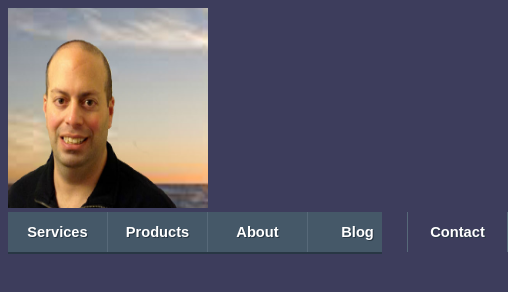
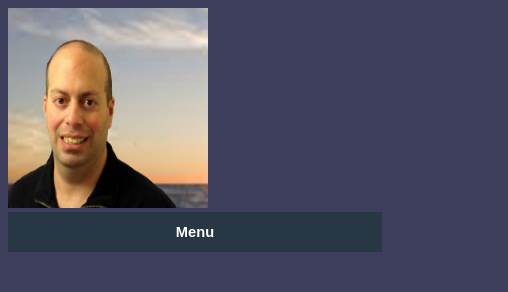
Before and after one commit to williger/willypage, a plain HTML site: page index.htm in a window 390 px wide. Shown: the whole page, 508 px wide, since content can reach past the window. Drawn offline with Linux system fonts and the light colour scheme.

Commit message:
Responsive Queries

```diff
--- a/styles.css
+++ b/styles.css
@@ -111,3 +111,40 @@ nav a#pull{
   }
 
 }
+
+@media only screen and (max-width : 480px) {
+  nav {
+    border-bottom: 0;
+  }
+  nav ul{
+    display: none;
+    height: auto;
+  }
+  nav a#pull {
+    display: block;
+    background-color: #283744;
+    width: 100%;
+    position: relative;
+  }
+  nav a#pull:after{
+    content: " ";
+    background: url('nav-icon.png') no repeat;
+    width: 30px;
+    height: 30px;
+    display: inline-block;
+    position: absolute;
+    right: 15px;
+    top: 10px;
+  }
+}
+
+@media only screen and (max-width : 320px){
+  nav lit{
+    display: block;
+    float: none;
+    width: 100%;
+  }
+  nav li a{
+    border-bottom: 1px solid #576979
+  }
+}
```
